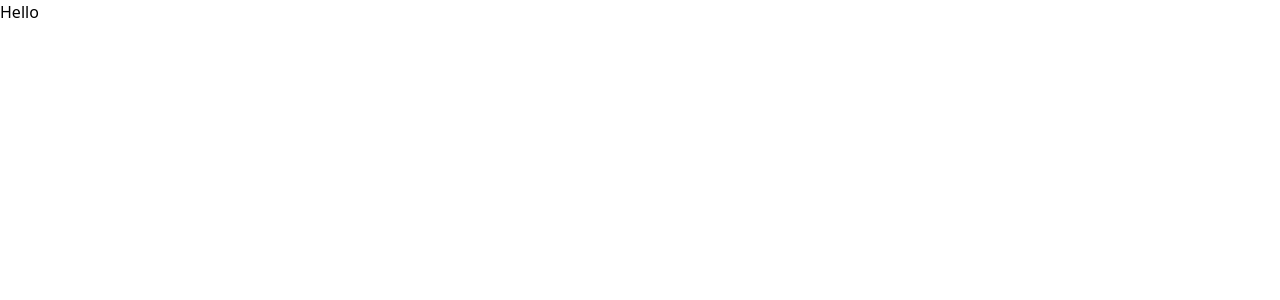
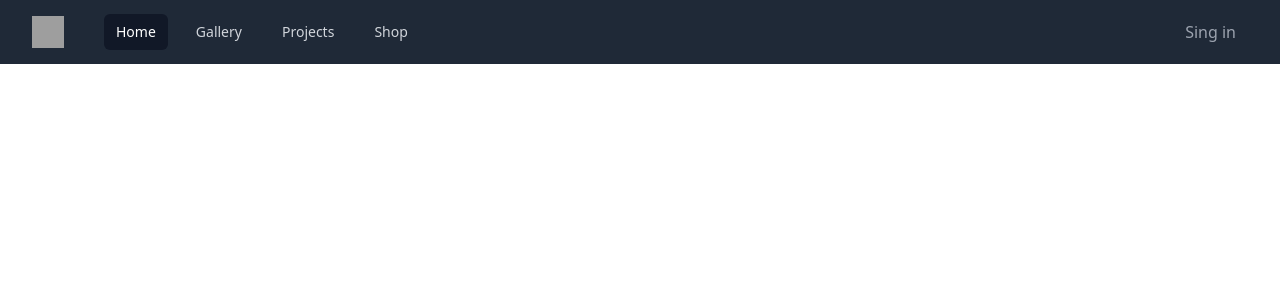
Before and after one commit to AntunBelic/unknown_project, a Vue app: page / in a window 1280 px wide. Shown: the top 300 px of the page. Built offline with nearby package versions, Linux system fonts and the light colour scheme; grey boxes are pictures that could not be loaded.

Commit message:
added tailwind

```diff
--- a/package.json
+++ b/package.json
@@ -8,6 +8,8 @@
     "lint": "vue-cli-service lint"
   },
   "dependencies": {
+    "@headlessui/vue": "^1.6.3",
+    "@heroicons/vue": "^1.0.6",
     "autoprefixer": "^10",
     "axios": "^0.27.2",
     "core-js": "^3.8.3",
--- a/src/App.vue
+++ b/src/App.vue
@@ -1,14 +1,13 @@
 <template>
-  <div>Hello</div>
+  <NavBar />
 </template>
 
 <script>
-
-
+import NavBar from "./components/NavBar.vue"
 export default {
   name: 'App',
   components: {
-
+    NavBar
   }
 }
 </script>
--- /dev/null
+++ b/src/components/NavBar.vue
@@ -0,0 +1,182 @@
+<template>
+  <div class="min-h-full">
+    <Disclosure as="nav" class="bg-gray-800" v-slot="{ open }">
+      <div class="max-w-7xl mx-auto px-4 sm:px-6 lg:px-8">
+        <div class="flex items-center justify-between h-16">
+          <div class="flex items-center">
+            <div class="flex-shrink-0">
+              <img
+                class="h-8 w-8"
+                src="https://tailwindui.com/img/logos/workflow-mark-indigo-500.svg"
+                alt="Workflow"
+              />
+            </div>
+            <div class="hidden md:block">
+              <div class="ml-10 flex items-baseline space-x-4">
+                <a
+                  v-for="item in navigation"
+                  :key="item.name"
+                  :href="item.href"
+                  :class="[
+                    item.current
+                      ? 'bg-gray-900 text-white'
+                      : 'text-gray-300 hover:bg-gray-700 hover:text-white',
+                    'px-3 py-2 rounded-md text-sm font-medium',
+                  ]"
+                  :aria-current="item.current ? 'page' : undefined"
+                  >{{ item.name }}</a
+                >
+              </div>
+            </div>
+          </div>
+          <div class="hidden md:block">
+            <div class="ml-4 flex items-center md:ml-6">
+              <!-- Profile dropdown -->
+              <Menu as="div" class="ml-3 relative">
+                <div v-if="user">
+                  <MenuButton
+                    class="max-w-xs bg-gray-800 rounded-full flex items-center text-sm focus:outline-none focus:ring-2 focus:ring-offset-2 focus:ring-offset-gray-800 focus:ring-white"
+                  >
+                    <span class="sr-only">Open user menu</span>
+                    <img
+                      class="h-8 w-8 rounded-full"
+                      :src="user.imageUrl"
+                      alt=""
+                    />
+                  </MenuButton>
+                </div>
+                <div v-else >
+                  <DisclosureButton
+                    as="a"
+                    href="#"
+                    class="block px-3 py-2 rounded-md text-base font-medium text-gray-400 hover:text-white hover:bg-gray-700"
+                    >Sing in</DisclosureButton
+                  >
+                </div>
+                <transition
+                  enter-active-class="transition ease-out duration-100"
+                  enter-from-class="transform opacity-0 scale-95"
+                  enter-to-class="transform opacity-100 scale-100"
+                  leave-active-class="transition ease-in duration-75"
+                  leave-from-class="transform opacity-100 scale-100"
+                  leave-to-class="transform opacity-0 scale-95"
+                >
+                  <MenuItems
+                    class="origin-top-right absolute right-0 mt-2 w-48 rounded-md shadow-lg py-1 bg-white ring-1 ring-black ring-opacity-5 focus:outline-none"
+                  >
+                    <MenuItem
+                      v-for="item in userNavigation"
+                      :key="item.name"
+                      v-slot="{ active }"
+                    >
+                      <a
+                        :href="item.href"
+                        :class="[
+                          active ? 'bg-gray-100' : '',
+                          'block px-4 py-2 text-sm text-gray-700',
+                        ]"
+                        >{{ item.name }}</a
+                      >
+                    </MenuItem>
+                  </MenuItems>
+                </transition>
+              </Menu>
+            </div>
+          </div>
+          <div class="-mr-2 flex md:hidden">
+            <!-- Mobile menu button -->
+            <DisclosureButton
+              class="bg-gray-800 inline-flex items-center justify-center p-2 rounded-md text-gray-400 hover:text-white hover:bg-gray-700 focus:outline-none focus:ring-2 focus:ring-offset-2 focus:ring-offset-gray-800 focus:ring-white"
+            >
+              <span class="sr-only">Open main menu</span>
+              <MenuIcon v-if="!open" class="block h-6 w-6" aria-hidden="true" />
+              <XIcon v-else class="block h-6 w-6" aria-hidden="true" />
+            </DisclosureButton>
+          </div>
+        </div>
+      </div>
+
+      <DisclosurePanel class="md:hidden">
+        <div class="px-2 pt-2 pb-3 space-y-1 sm:px-3">
+          <DisclosureButton
+            v-for="item in navigation"
+            :key="item.name"
+            as="a"
+            :href="item.href"
+            :class="[
+              item.current
+                ? 'bg-gray-900 text-white'
+                : 'text-gray-300 hover:bg-gray-700 hover:text-white',
+              'block px-3 py-2 rounded-md text-base font-medium',
+            ]"
+            :aria-current="item.current ? 'page' : undefined"
+            >{{ item.name }}</DisclosureButton
+          >
+        </div>
+        <div class="pt-4 pb-3 border-t border-gray-700">
+          <div v-if="user" class="flex items-center px-5">
+            <div class="flex-shrink-0">
+              <img class="h-10 w-10 rounded-full" :src="user.imageUrl" alt="" />
+            </div>
+            <div class="ml-3">
+              <div class="text-base font-medium leading-none text-white">
+                {{ user.name }}
+              </div>
+              <div class="text-sm font-medium leading-none text-gray-400">
+                {{ user.email }}
+              </div>
+            </div>
+          </div>
+          <div v-if="user" class="mt-3 px-2 space-y-1">
+            <DisclosureButton
+              v-for="item in userNavigation"
+              :key="item.name"
+              as="a"
+              :href="item.href"
+              class="block px-3 py-2 rounded-md text-base font-medium text-gray-400 hover:text-white hover:bg-gray-700"
+              >{{ item.name }}</DisclosureButton
+            >
+          </div>
+          <div v-else class="mt-3 px-2 space-y-1">
+            <DisclosureButton
+              as="a"
+              href="#"
+              class="block px-3 py-2 rounded-md text-base font-medium text-gray-400 hover:text-white hover:bg-gray-700"
+              >Sing in</DisclosureButton
+            >
+          </div>
+        </div>
+      </DisclosurePanel>
+    </Disclosure>
+  </div>
+</template>
+
+<script setup>
+import {
+  Disclosure,
+  DisclosureButton,
+  DisclosurePanel,
+  Menu,
+  MenuButton,
+  MenuItem,
+  MenuItems,
+} from "@headlessui/vue";
+import { MenuIcon, XIcon } from "@heroicons/vue/outline";
+
+/*const user = {
+  name: 'Tom Cook',
+  email: 'tom@example.com',
+  imageUrl:
+    'https://images.unsplash.com/photo-1472099645785-5658abf4ff4e?ixlib=rb-1.2.1&ixid=eyJhcHBfaWQiOjEyMDd9&auto=format&fit=facearea&facepad=2&w=256&h=256&q=80',
+}*/
+const navigation = [
+  { name: "Home", href: "#", current: true },
+  { name: "Gallery", href: "#", current: false },
+  { name: "Projects", href: "#", current: false },
+  { name: "Shop", href: "#", current: false },
+];
+const userNavigation = [
+  { name: "Your Profile", href: "#" },
+  { name: "Sign out", href: "#" },
+];
+</script>
```
Also changed, not shown: 1 other file (tests, documents, lock files or other folders).
